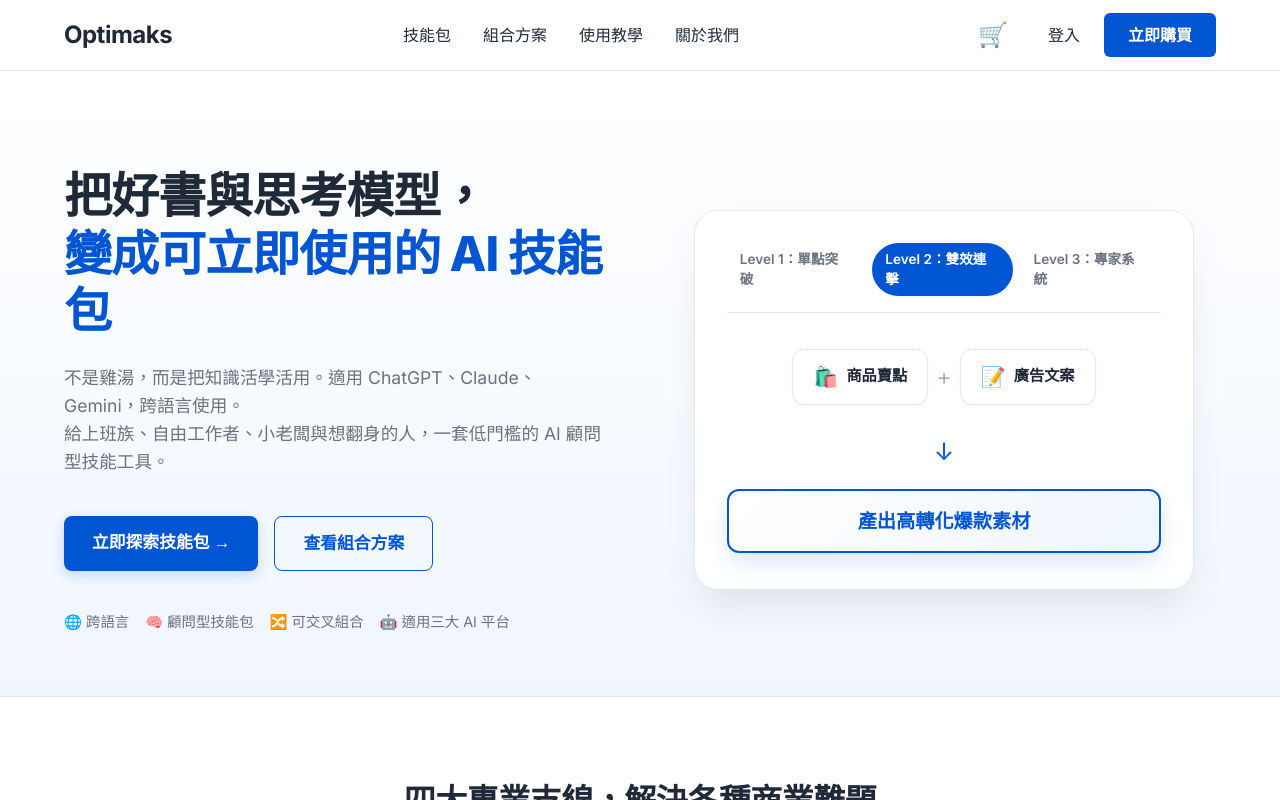
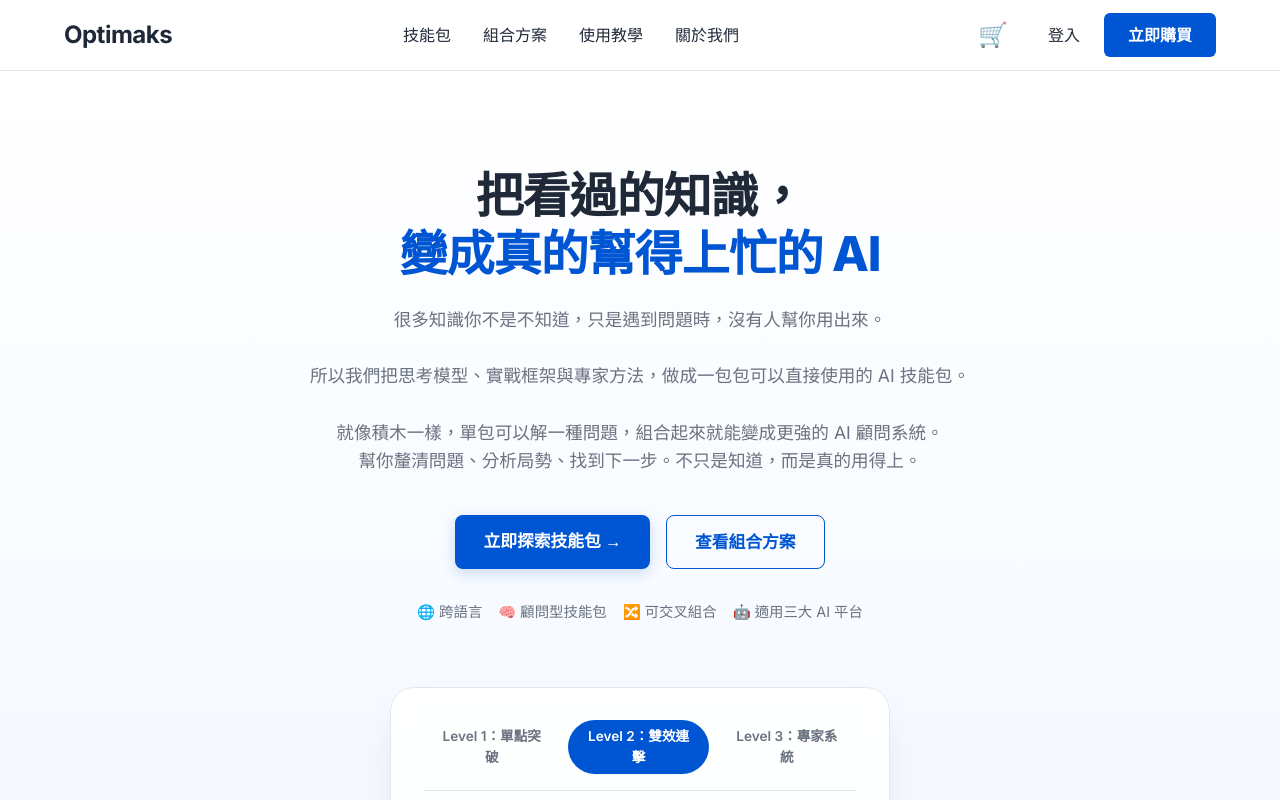
Before and after one commit to optimakspaul/skill_marketplace, a Next.js app: page / in a window 1280 px wide. Shown: the top 800 px of the page. Built offline with nearby package versions, Linux system fonts and the light colour scheme; no server answers.

Commit message:
style: update hero text and vertically stack layout for better visibility

```diff
--- a/src/app/page.module.css
+++ b/src/app/page.module.css
@@ -62,13 +62,15 @@
 
 .heroContainer {
   display: flex;
+  flex-direction: column;
   align-items: center;
+  text-align: center;
   gap: 4rem;
 }
 
 .heroContent {
-  flex: 1;
-  max-width: 600px;
+  width: 100%;
+  max-width: 800px;
 }
 
 .heroTitle {
@@ -93,8 +95,10 @@
 
 .heroActions {
   display: flex;
+  justify-content: center;
+  flex-wrap: wrap;
   gap: 1rem;
-  margin-bottom: 2.5rem;
+  margin-bottom: 2rem;
 }
 
 .btnPrimary {
@@ -131,6 +135,7 @@
 
 .heroTags {
   display: flex;
+  justify-content: center;
   flex-wrap: wrap;
   gap: 1rem;
   color: var(--text-muted);
--- a/src/app/page.tsx
+++ b/src/app/page.tsx
@@ -19,12 +19,14 @@ export default function Home() {
         <div className={`container ${styles.heroContainer}`}>
           <div className={styles.heroContent}>
             <h1 className={styles.heroTitle}>
-              把好書與思考模型，<br />
-              <span className={styles.heroTitleHighlight}>變成可立即使用的 AI 技能包</span>
+              把看過的知識，<br />
+              <span className={styles.heroTitleHighlight}>變成真的幫得上忙的 AI</span>
             </h1>
             <p className={styles.heroSubtitle}>
-              不是雞湯，而是把知識活學活用。適用 ChatGPT、Claude、Gemini，跨語言使用。<br />
-              給上班族、自由工作者、小老闆與想翻身的人，一套低門檻的 AI 顧問型技能工具。
+              很多知識你不是不知道，只是遇到問題時，沒有人幫你用出來。<br /><br />
+              所以我們把思考模型、實戰框架與專家方法，做成一包包可以直接使用的 AI 技能包。<br /><br />
+              就像積木一樣，單包可以解一種問題，組合起來就能變成更強的 AI 顧問系統。<br />
+              幫你釐清問題、分析局勢、找到下一步。不只是知道，而是真的用得上。
             </p>
             <div className={styles.heroActions}>
               <Link href="/skill-packs" className={styles.btnPrimary}>
```
